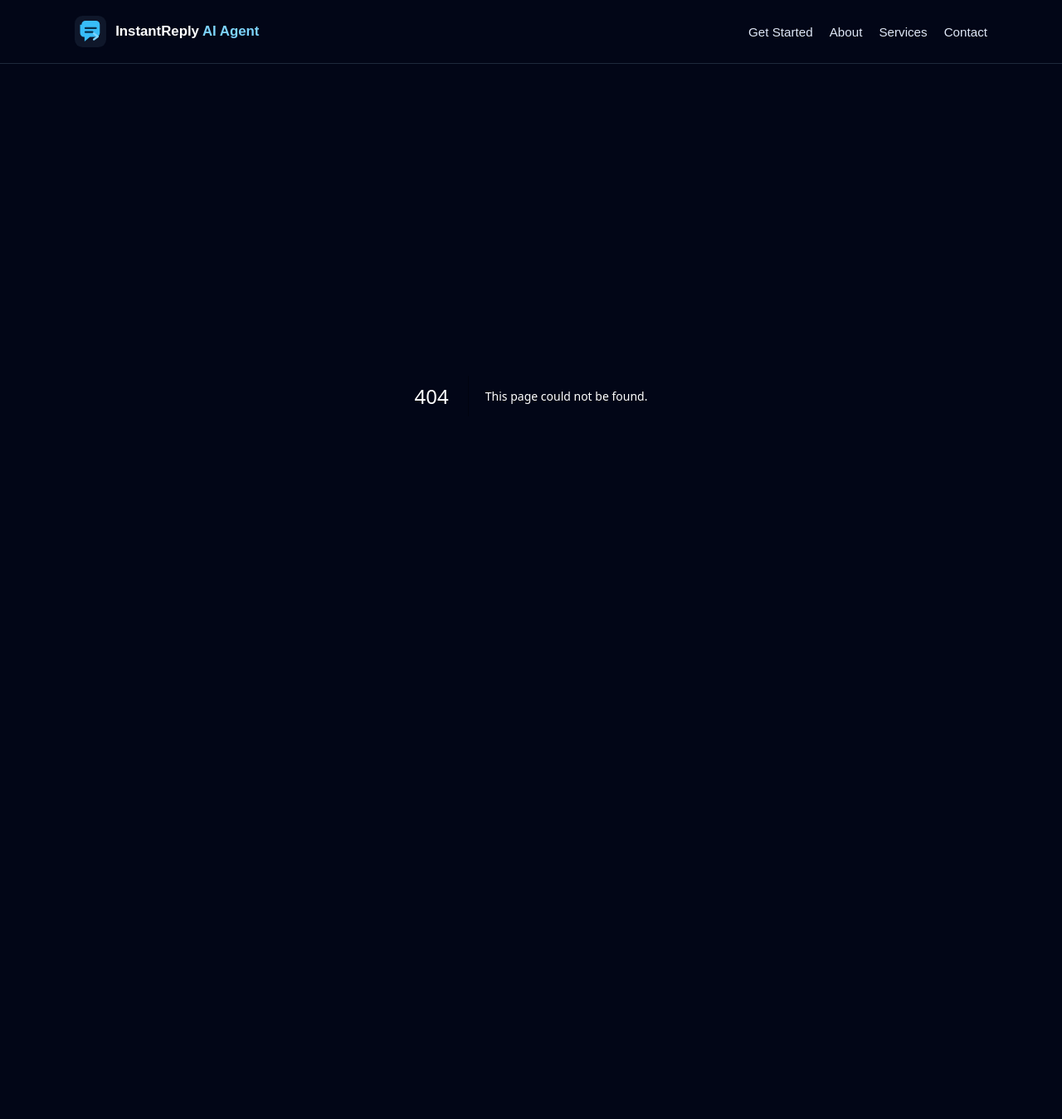
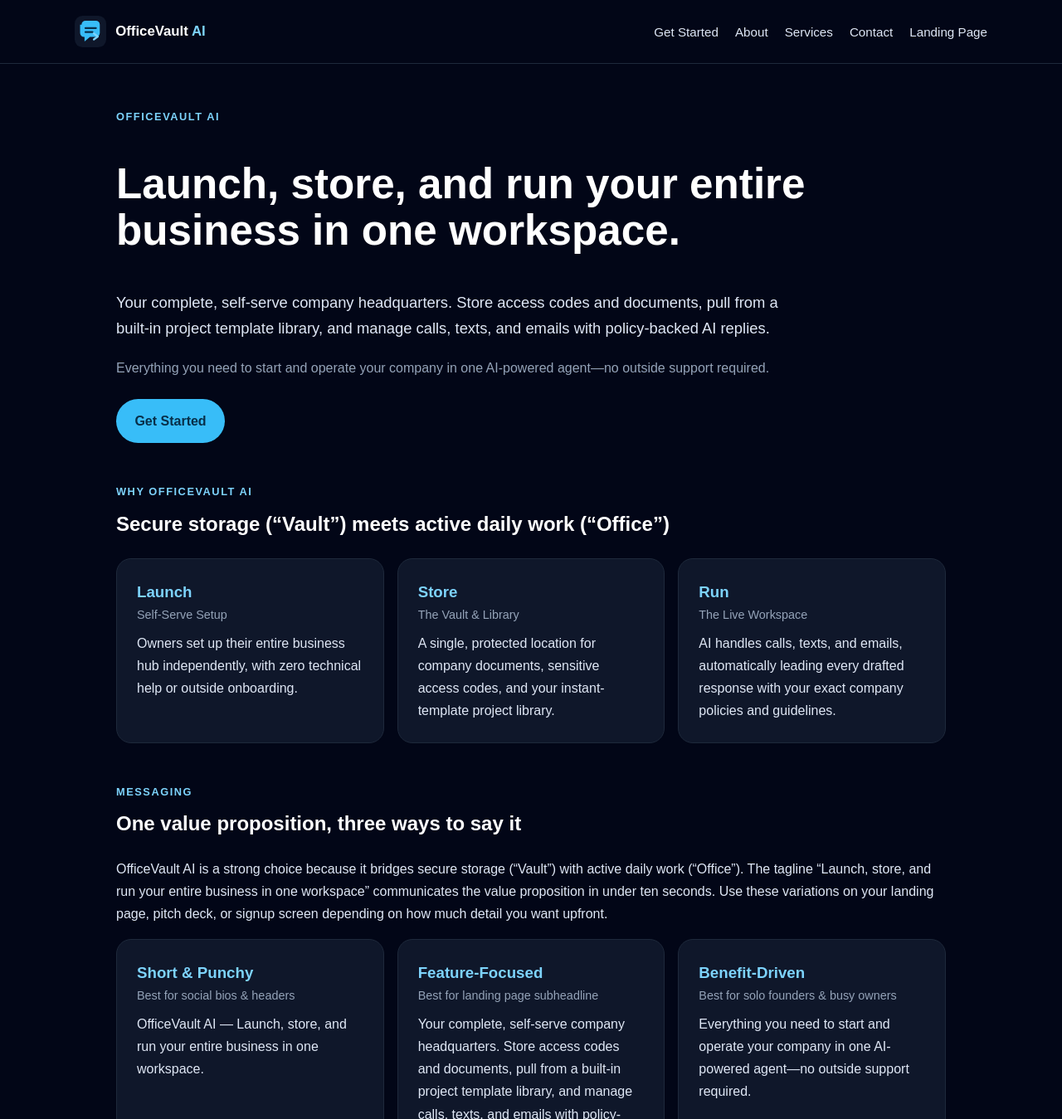
Before and after one commit to DixonSolutionsAI/dixon-ai-solutions, a Next.js app: page /landing-page in a window 1280 px wide. Before the commit this address had no page. Shown: the top 1349 px of the page at 83% size. Before the commit the page ends 877 px from the top, so only its background shows below. Built offline with nearby package versions, Linux system fonts and the light colour scheme.

Commit message:
Rebrand to OfficeVault AI and add Landing Page
Co-authored-by: Copilot <223556219+Copilot@users.noreply.github.com>

```diff
--- a/app/brand-header.js
+++ b/app/brand-header.js
@@ -3,6 +3,7 @@ const links = [
   { href: "/about", label: "About" },
   { href: "/services", label: "Services" },
   { href: "/contact", label: "Contact" },
+  { href: "/landing-page", label: "Landing Page" },
 ];
 
 export default function BrandHeader() {
@@ -28,7 +29,7 @@ export default function BrandHeader() {
       >
         <a
           href="/"
-          aria-label="InstantReply AI Agent home"
+          aria-label="OfficeVault AI home"
           style={{
             display: "inline-flex",
             alignItems: "center",
@@ -46,7 +47,7 @@ export default function BrandHeader() {
             <path d="m39 36 8 6-8 6" fill="none" stroke="#7dd3fc" strokeLinecap="round" strokeLinejoin="round" strokeWidth="4" />
           </svg>
           <span>
-            InstantReply <span style={{ color: "#7dd3fc" }}>AI Agent</span>
+            OfficeVault <span style={{ color: "#7dd3fc" }}>AI</span>
           </span>
         </a>
 
--- a/app/contact/page.js
+++ b/app/contact/page.js
@@ -1,7 +1,7 @@
 export const metadata = {
-  title: "Contact | InstantReply AI Agent",
+  title: "Contact | OfficeVault AI",
   description:
-    "Contact InstantReply AI Agent to learn how support teams can reduce reply time, improve consistency, and keep human review in the loop.",
+    "Contact OfficeVault AI to learn how support teams can reduce reply time, improve consistency, and keep human review in the loop.",
 };
 
 const sectionStyle = { marginTop: "3rem" };
@@ -51,7 +51,7 @@ export default function ContactPage() {
         <section style={{ ...sectionStyle, ...cardStyle }}>
           <h2 style={{ marginTop: 0 }}>Book a conversation</h2>
           <p style={{ marginBottom: "1.5rem" }}>
-            Learn how InstantReply AI Agent could fit into your support stack and help your
+            Learn how OfficeVault AI could fit into your support stack and help your
             team respond faster with better context.
           </p>
           <a
--- /dev/null
+++ b/app/landing-page/page.js
@@ -0,0 +1,176 @@
+export const metadata = {
+  title: "Landing Page | OfficeVault AI",
+  description:
+    "OfficeVault AI — Launch, store, and run your entire business in one workspace.",
+};
+
+const card = {
+  background: "#0f172a",
+  border: "1px solid #1e293b",
+  borderRadius: "18px",
+  padding: "1.5rem",
+};
+const eyebrow = {
+  textTransform: "uppercase",
+  letterSpacing: "0.12em",
+  color: "#7dd3fc",
+  fontSize: "0.8rem",
+  fontWeight: 700,
+  marginBottom: "0.5rem",
+};
+const grid = {
+  display: "grid",
+  gridTemplateColumns: "repeat(auto-fit, minmax(240px, 1fr))",
+  gap: "1rem",
+  marginTop: "1rem",
+};
+
+const pillars = [
+  {
+    name: "Launch",
+    sub: "Self-Serve Setup",
+    text: "Owners set up their entire business hub independently, with zero technical help or outside onboarding.",
+  },
+  {
+    name: "Store",
+    sub: "The Vault & Library",
+    text: "A single, protected location for company documents, sensitive access codes, and your instant-template project library.",
+  },
+  {
+    name: "Run",
+    sub: "The Live Workspace",
+    text: "AI handles calls, texts, and emails, automatically leading every drafted response with your exact company policies and guidelines.",
+  },
+];
+
+const copyOptions = [
+  {
+    label: "Short & Punchy",
+    use: "Best for social bios & headers",
+    text: "OfficeVault AI — Launch, store, and run your entire business in one workspace.",
+  },
+  {
+    label: "Feature-Focused",
+    use: "Best for landing page subheadline",
+    text: "Your complete, self-serve company headquarters. Store access codes and documents, pull from a built-in project template library, and manage calls, texts, and emails with policy-backed AI replies.",
+  },
+  {
+    label: "Benefit-Driven",
+    use: "Best for solo founders & busy owners",
+    text: "Everything you need to start and operate your company in one AI-powered agent—no outside support required.",
+  },
+];
+
+const features = [
+  { name: "The Vault", text: "Secure storage for company documents, SOPs, and access codes." },
+  { name: "Live Desk", text: "Your unified inbox for AI-assisted calls, texts, and emails." },
+  {
+    name: "Policy Shield (or Rule Engine)",
+    text: "The setting that ensures company policies and guidelines always appear as the opening line of every drafted customer reply.",
+  },
+  {
+    name: "Project Library",
+    text: "Your hub for instant, ready-to-use business and project templates.",
+  },
+];
+
+export default function LandingPage() {
+  return (
+    <main
+      style={{
+        fontFamily: "Arial, sans-serif",
+        background: "#020617",
+        color: "white",
+        minHeight: "100vh",
+        padding: "40px 20px",
+        lineHeight: 1.7,
+      }}
+    >
+      <div style={{ maxWidth: "1000px", margin: "0 auto" }}>
+        <section>
+          <p style={eyebrow}>OfficeVault AI</p>
+          <h1 style={{ fontSize: "clamp(2.3rem, 4vw, 4rem)", lineHeight: 1.1 }}>
+            Launch, store, and run your entire business in one workspace.
+          </h1>
+          <p style={{ fontSize: "1.15rem", color: "#dfe7f5", maxWidth: "800px" }}>
+            Your complete, self-serve company headquarters. Store access codes and documents, pull
+            from a built-in project template library, and manage calls, texts, and emails with
+            policy-backed AI replies.
+          </p>
+          <p style={{ color: "#94a3b8" }}>
+            Everything you need to start and operate your company in one AI-powered agent—no
+            outside support required.
+          </p>
+          <a
+            href="/get-started/employee"
+            style={{
+              display: "inline-block",
+              marginTop: "0.5rem",
+              background: "#38bdf8",
+              color: "#082f49",
+              fontWeight: 700,
+              padding: "0.8rem 1.4rem",
+              borderRadius: "999px",
+              textDecoration: "none",
+            }}
+          >
+            Get Started
+          </a>
+        </section>
+
+        <section style={{ marginTop: "3rem" }}>
+          <p style={eyebrow}>Why OfficeVault AI</p>
+          <h2 style={{ marginTop: 0 }}>
+            Secure storage (&ldquo;Vault&rdquo;) meets active daily work (&ldquo;Office&rdquo;)
+          </h2>
+          <div style={grid}>
+            {pillars.map((p) => (
+              <article key={p.name} style={card}>
+                <h3 style={{ margin: 0, color: "#7dd3fc" }}>{p.name}</h3>
+                <p style={{ margin: "0 0 0.5rem", color: "#94a3b8", fontSize: "0.9rem" }}>{p.sub}</p>
+                <p style={{ margin: 0, color: "#dfe7f5" }}>{p.text}</p>
+              </article>
+            ))}
+          </div>
+        </section>
+
+        <section style={{ marginTop: "3rem" }}>
+          <p style={eyebrow}>Messaging</p>
+          <h2 style={{ marginTop: 0 }}>One value proposition, three ways to say it</h2>
+          <p style={{ color: "#dfe7f5" }}>
+            OfficeVault AI is a strong choice because it bridges secure storage (&ldquo;Vault&rdquo;)
+            with active daily work (&ldquo;Office&rdquo;). The tagline &ldquo;Launch, store, and run
+            your entire business in one workspace&rdquo; communicates the value proposition in under
+            ten seconds. Use these variations on your landing page, pitch deck, or signup screen
+            depending on how much detail you want upfront.
+          </p>
+          <div style={grid}>
+            {copyOptions.map((c) => (
+              <article key={c.label} style={card}>
+                <h3 style={{ margin: 0, color: "#7dd3fc" }}>{c.label}</h3>
+                <p style={{ margin: "0 0 0.5rem", color: "#94a3b8", fontSize: "0.9rem" }}>{c.use}</p>
+                <p style={{ margin: 0, color: "#dfe7f5" }}>{c.text}</p>
+              </article>
+            ))}
+          </div>
+        </section>
+
+        <section style={{ marginTop: "3rem" }}>
+          <p style={eyebrow}>Inside the app</p>
+          <h2 style={{ marginTop: 0 }}>Everything in its place</h2>
+          <p style={{ color: "#dfe7f5" }}>
+            Core tabs are named to keep the OfficeVault AI theme cohesive across the interface.
+          </p>
+          <div style={grid}>
+            {features.map((f) => (
+              <article key={f.name} style={card}>
+                <h3 style={{ marginTop: 0 }}>{f.name}</h3>
+                <p style={{ margin: 0, color: "#dfe7f5" }}>{f.text}</p>
+              </article>
+            ))}
+          </div>
+        </section>
+      </div>
+    </main>
+  );
+}
--- a/app/layout.js
+++ b/app/layout.js
@@ -3,19 +3,19 @@ import AnalyticsEvents from "./analytics-events";
 import BrandHeader from "./brand-header";
 
 export const metadata = {
-  applicationName: "InstantReply AI Agent",
-  title: "InstantReply AI Agent | AI Customer Support Automation",
+  applicationName: "OfficeVault AI",
+  title: "OfficeVault AI | AI Customer Support Automation",
   description:
-    "InstantReply AI Agent helps support teams reduce repetitive reply work with context-aware AI drafts, human review, and multi-channel customer support workflows.",
+    "OfficeVault AI helps support teams reduce repetitive reply work with context-aware AI drafts, human review, and multi-channel customer support workflows.",
   icons: {
     icon: "/icon.svg",
   },
   openGraph: {
-    title: "InstantReply AI Agent",
+    title: "OfficeVault AI",
     description:
       "Context-aware AI agent for customer support teams that drafts replies across email, chat, Slack, and WhatsApp while keeping humans in control.",
     type: "website",
-    siteName: "InstantReply AI Agent",
+    siteName: "OfficeVault AI",
   },
 };
 
--- a/app/work-space.js
+++ b/app/work-space.js
@@ -235,7 +235,7 @@ export default function WorkSpace() {
     >
       <div style={{ maxWidth: "900px", margin: "0 auto" }}>
         <p style={{ color: "#7dd3fc", textTransform: "uppercase", letterSpacing: "0.12em", fontSize: "0.8rem", fontWeight: 700 }}>
-          InstantReply · private pilot prototype
+          OfficeVault AI · private pilot prototype
         </p>
         <h1 style={{ fontSize: "2rem", marginBottom: "0.8rem" }}>
           {activePanel === "populate_client_profile" ? "Populate Client Profile" : draftActions.find(({ id }) => id === activePanel)?.label || "Work Space"}
```
Also changed, not shown: app/about/page.js (+8 -8 lines), app/services/page.js (+5 -5 lines), app/icon.svg, 2 other files (tests, documents, lock files or other folders).
